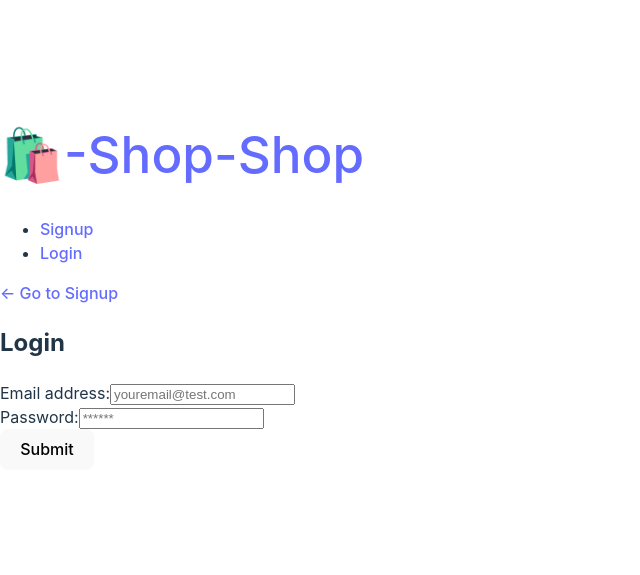
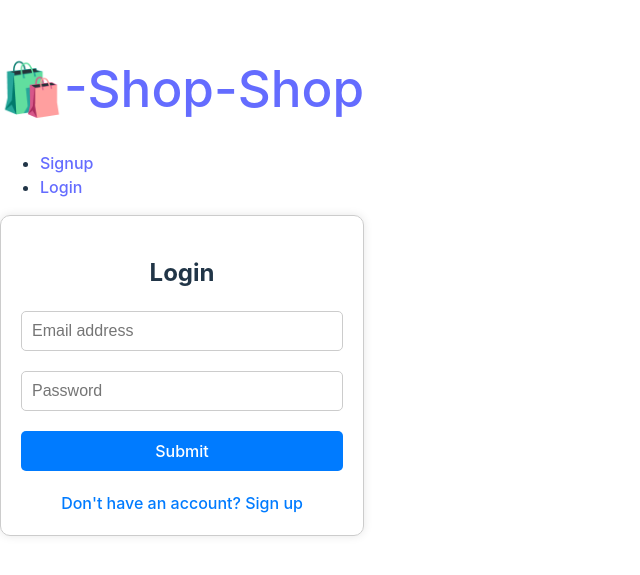
Before and after one commit to kmscheffle/BookDoor, a React (Vite) app in the folder client/: page /login in a window 1280 px wide. Shown: the part 119-694 px from the top of the page, without its empty margins (0-640 px from the left). Built offline with nearby package versions, Linux system fonts and the light colour scheme.

Commit message:
add login style

```diff
--- a/client/package.json
+++ b/client/package.json
@@ -19,6 +19,7 @@
     "react": "^18.2.0",
     "react-dom": "^18.2.0",
     "react-router-dom": "^6.11.2",
+    "styled-components": "^6.1.8",
     "vitest": "^0.31.3"
   },
   "devDependencies": {
--- a/client/src/pages/Login.jsx
+++ b/client/src/pages/Login.jsx
@@ -1,11 +1,69 @@
-import { useState } from 'react';
-import { useMutation } from '@apollo/client';
-import { Link } from 'react-router-dom';
-import { LOGIN } from '../utils/mutations';
-import Auth from '../utils/auth';
+import { useState } from "react";
+import { useMutation } from "@apollo/client";
+import { Link } from "react-router-dom";
+import { LOGIN } from "../utils/mutations";
+import Auth from "../utils/auth";
+import styled from "styled-components";
+
+const Container = styled.div`
+  max-width: 400px;
+  margin: 0 auto;
+  padding: 20px;
+  border: 1px solid #ccc;
+  border-radius: 10px;
+  box-shadow: 0 0 10px rgba(0, 0, 0, 0.1);
+`;
+
+const Title = styled.h2`
+  margin-bottom: 20px;
+  text-align: center;
+`;
+
+const Form = styled.form`
+  display: flex;
+  flex-direction: column;
+`;
+
+const Input = styled.input`
+  padding: 10px;
+  margin-bottom: 20px;
+  border: 1px solid #ccc;
+  border-radius: 5px;
+  font-size: 16px;
+`;
+
+const Button = styled.button`
+  padding: 10px 20px;
+  background-color: #007bff;
+  color: #fff;
+  border: none;
+  border-radius: 5px;
+  cursor: pointer;
+  font-size: 16px;
+  transition: background-color 0.3s ease;
+
+  &:hover {
+    background-color: #0056b3;
+  }
+`;
+
+const ErrorMessage = styled.p`
+  margin-top: 10px;
+  color: red;
+  text-align: center;
+`;
+
+const StyledLink = styled(Link)`
+  display: block;
+  text-align: center;
+  margin-top: 20px;
+  color: #007bff;
+  text-decoration: none;
+  font-size: 16px;
+`;
 
 function Login(props) {
-  const [formState, setFormState] = useState({ email: '', password: '' });
+  const [formState, setFormState] = useState({ email: "", password: "" });
   const [login, { error }] = useMutation(LOGIN);
 
   const handleFormSubmit = async (event) => {
@@ -30,41 +88,28 @@ function Login(props) {
   };
 
   return (
-    <div className="container my-1">
-      <Link to="/signup">← Go to Signup</Link>
-
-      <h2>Login</h2>
-      <form onSubmit={handleFormSubmit}>
-        <div className="flex-row space-between my-2">
-          <label htmlFor="email">Email address:</label>
-          <input
-            placeholder="youremail@test.com"
+    <Container>
+    <Title>Login</Title>
+    <Form onSubmit={handleFormSubmit}>
+      <Input
+        placeholder="Email address"
         name="email"
         type="email"
-            id="email"
+        value={formState.email}
         onChange={handleChange}
       />
-        </div>
-        <div className="flex-row space-between my-2">
-          <label htmlFor="pwd">Password:</label>
-          <input
-            placeholder="******"
+      <Input
+        placeholder="Password"
         name="password"
         type="password"
-            id="pwd"
+        value={formState.password}
         onChange={handleChange}
       />
-        </div>
-        {error ? (
-          <div>
-            <p className="error-text">The provided credentials are incorrect</p>
-          </div>
-        ) : null}
-        <div className="flex-row flex-end">
-          <button type="submit">Submit</button>
-        </div>
-      </form>
-    </div>
+      {error && <ErrorMessage>The provided credentials are incorrect</ErrorMessage>}
+      <Button type="submit">Submit</Button>
+    </Form>
+    <StyledLink to="/signup">Don't have an account? Sign up</StyledLink>
+  </Container>
 );
 }
 
```
Also changed, not shown: 1 other file (tests, documents, lock files or other folders). Lines whose indentation alone changed are shown as unchanged.
